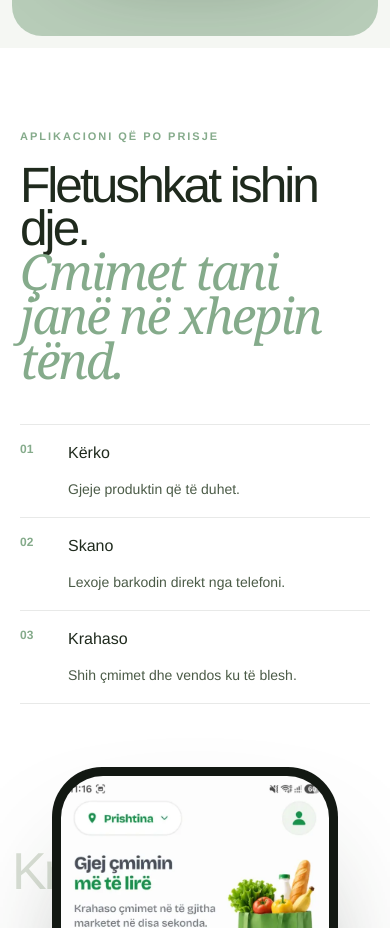
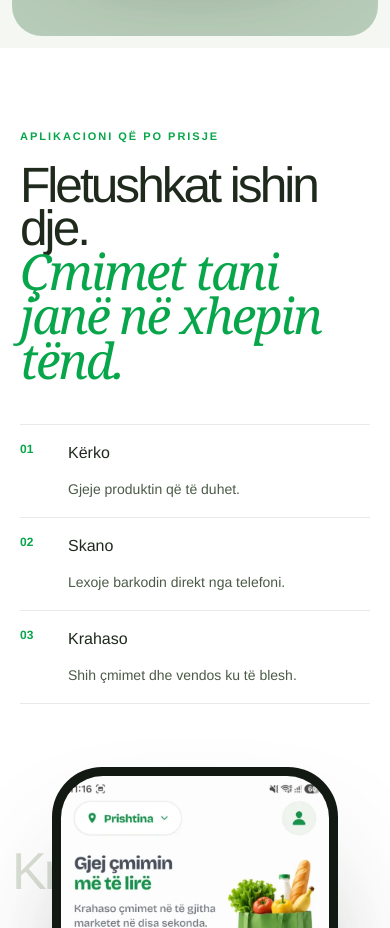
Before and after one commit to Ments123/krahaso-web, a React (Vite) app: page / in a window 390 px wide. Shown: the part 3220-4148 px from the top of the page. Built offline with nearby package versions, Linux system fonts and the light colour scheme; a web font is replaced by a local one.

Commit message:
refine premium mobile-first Krahaso redesign

```diff
--- a/src/components/AppProof.tsx
+++ b/src/components/AppProof.tsx
@@ -9,15 +9,15 @@ export function AppProof() {
     <section id="aplikacioni" className="app-proof relative overflow-hidden bg-white" aria-labelledby="app-title">
       <div className="mx-auto grid max-w-[1400px] items-center gap-12 px-5 py-20 sm:px-10 sm:py-28 lg:grid-cols-[.9fr_1.1fr] lg:gap-20 lg:px-16 lg:py-32">
         <div className="reveal">
-          <p className="text-[11px] font-semibold uppercase tracking-[0.18em] text-[#85AB8B]">Aplikacioni që po prisje</p>
+          <p className="text-[11px] font-semibold uppercase tracking-[0.18em] text-[#08A64A]">Aplikacioni që po prisje</p>
           <h2 id="app-title" className="mt-5 max-w-3xl text-[clamp(3.1rem,7vw,7.4rem)] font-normal leading-[0.86] tracking-[-0.06em] text-[#1f2a1d]">
             Fletushkat ishin dje.<br />
-            <span className="editorial-accent text-[#85AB8B]">Çmimet tani janë në xhepin tënd.</span>
+            <span className="editorial-accent text-[#08A64A]">Çmimet tani janë në xhepin tënd.</span>
           </h2>
           <div className="mt-10 divide-y divide-[#1f2a1d]/10 border-y border-[#1f2a1d]/10">
             {benefits.map(([number, title, description]) => (
               <div key={number} className="grid grid-cols-[2.25rem_1fr] gap-3 py-4 sm:grid-cols-[3rem_9rem_1fr] sm:items-center">
-                <span className="text-xs font-semibold text-[#85AB8B]">{number}</span>
+                <span className="text-xs font-semibold text-[#08A64A]">{number}</span>
                 <strong className="text-base font-medium text-[#1f2a1d]">{title}</strong>
                 <p className="col-start-2 text-sm leading-6 text-[#4b5b47] sm:col-start-auto">{description}</p>
               </div>
```
